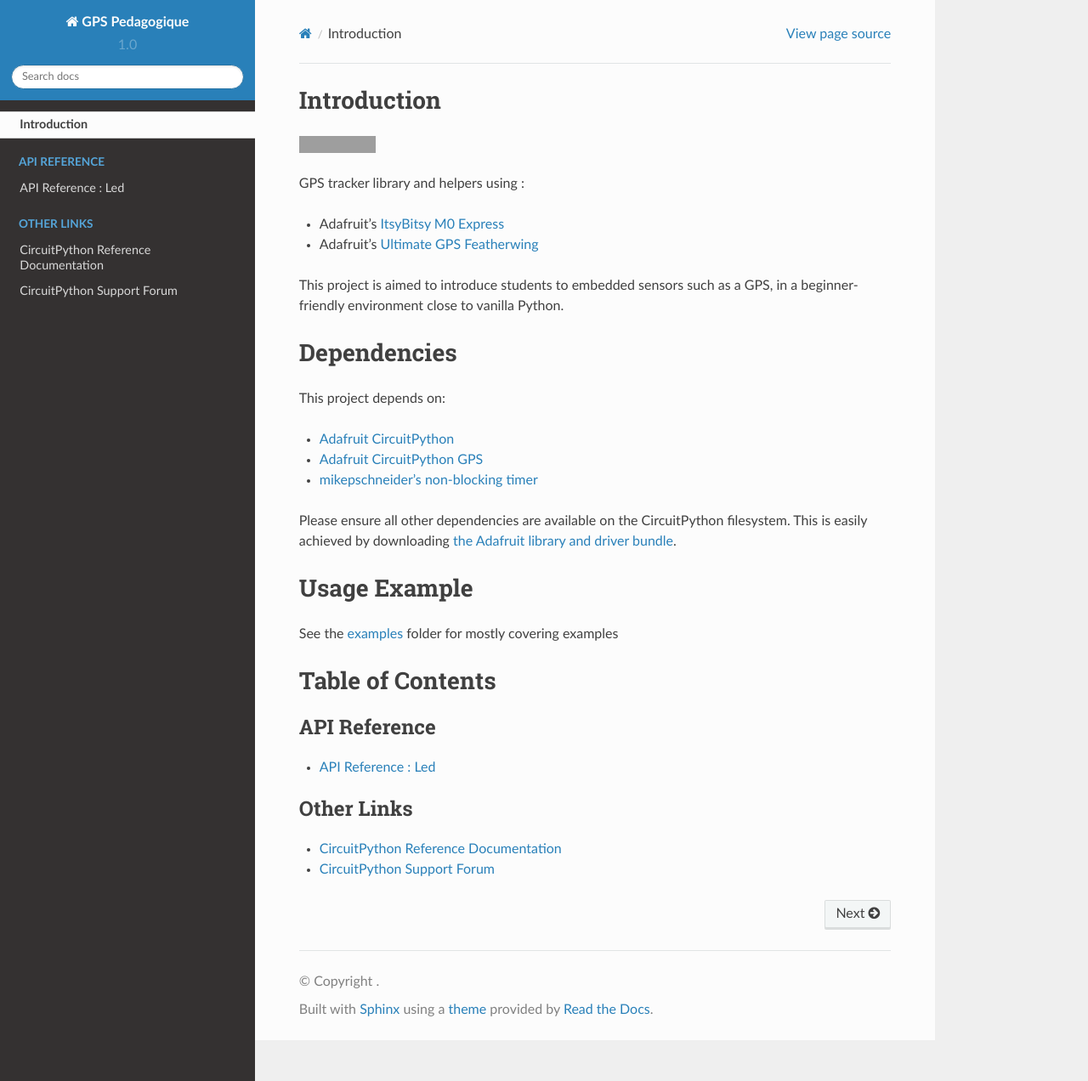
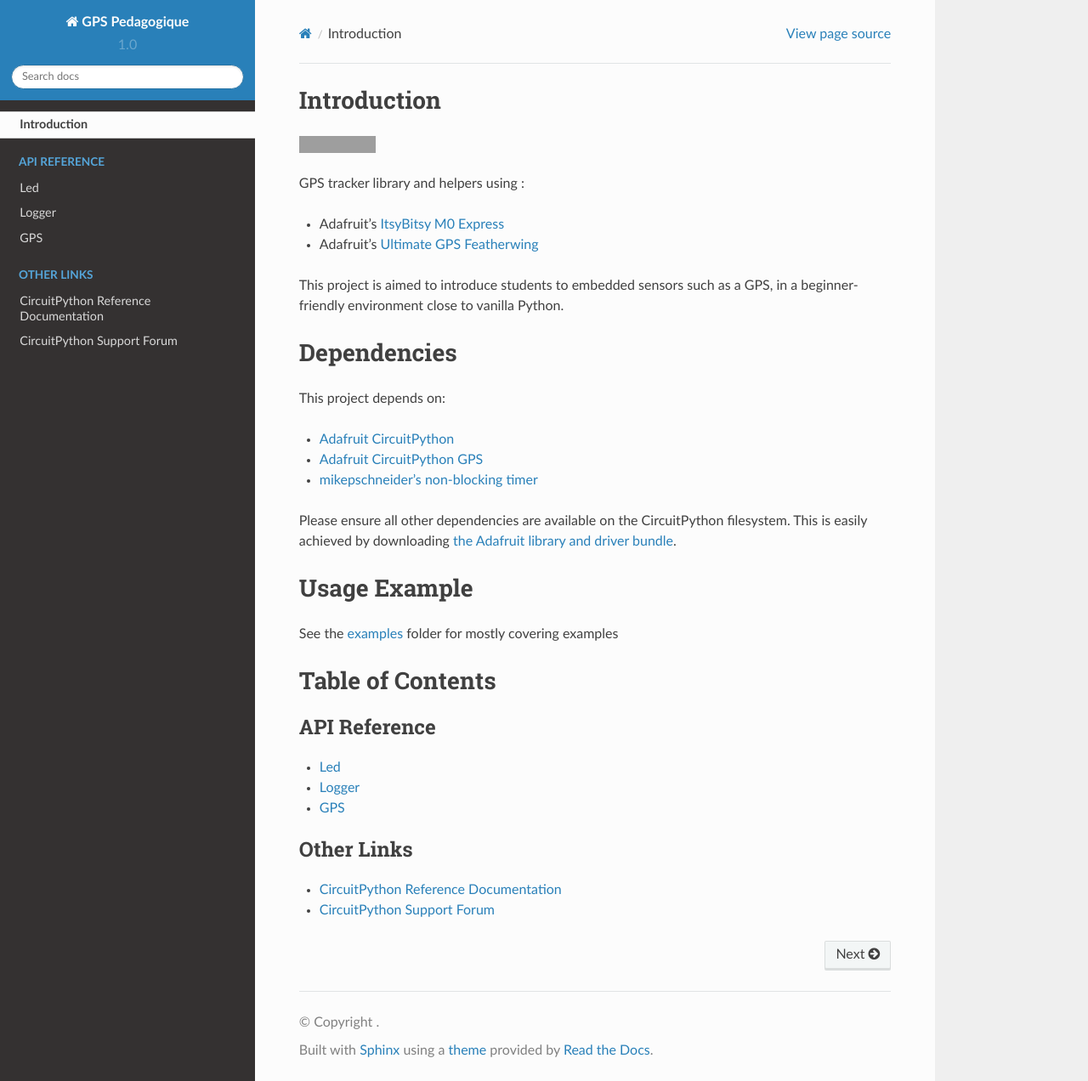
Before and after one commit to SELMET/GPS-pedagogique-micropython, a Sphinx documentation site: the page built from docs/index.rst, in a window 1280 px wide and 1272 px high. Shown: the whole window at 85% size. Built offline with Sphinx 7.4.7 and the Read the Docs theme 2.0.0, drawn with Linux system fonts in a browser that asks for light colours; grey boxes are pictures that could not be loaded.

Commit message:
doc updated

```diff
--- a/docs/api.rst
+++ b/docs/api.rst
@@ -1,12 +1,18 @@
 
-API Reference : Led
+Led
 --------------------
 
 .. automodule:: led_dev
 	:members:
 
+Logger
+--------------------
+
 .. automodule:: logger_dev
 	:members:
 
+GPS
+--------------------
+
 .. automodule:: gps_dev
 	:members:
```
